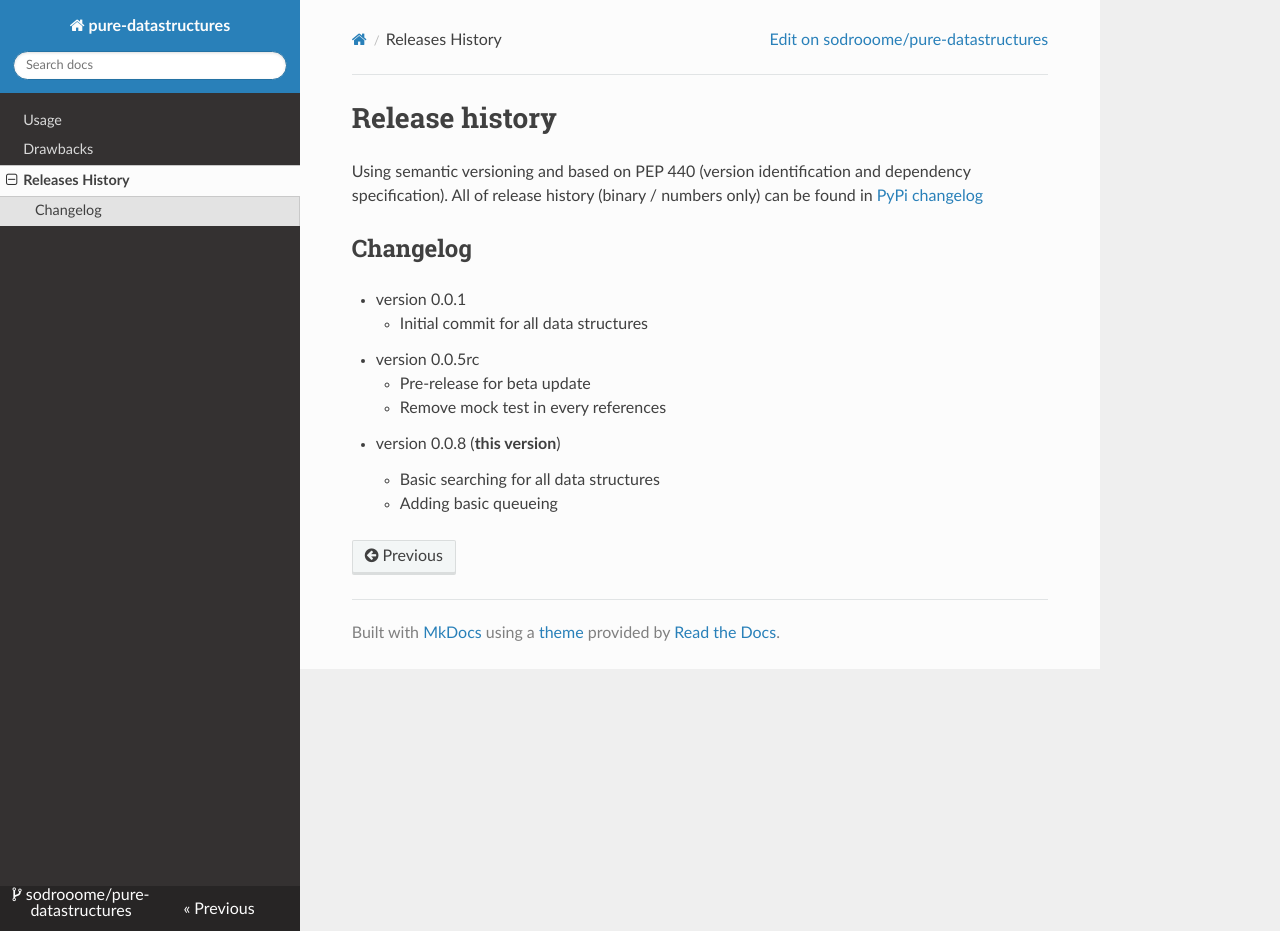
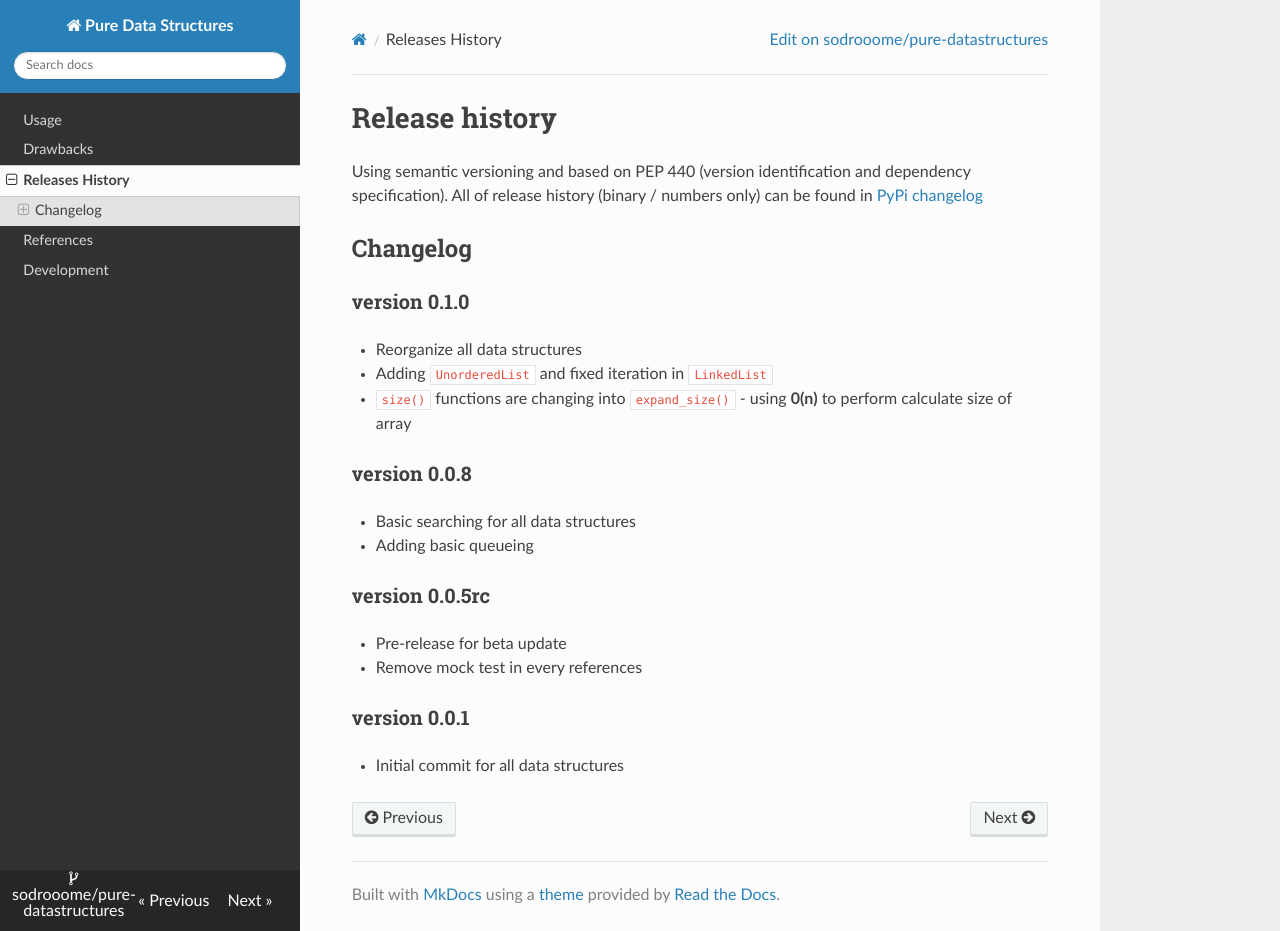
Before and after one commit to sodrooome/pure-datastructures, an MkDocs documentation site: the page built from docs/releases.md, in a window 1280 px wide and 931 px high. Built offline with MkDocs 1.6.1, drawn with Linux system fonts in a browser that asks for light colours; nearby versions of some CDN libraries.

Commit message:
feat more documentation

```diff
--- a/docs/releases.md
+++ b/docs/releases.md
@@ -4,11 +4,18 @@ Using semantic versioning and based on PEP 440 (version identification and depen
 
 ## Changelog
 
-- version 0.0.1
-	- Initial commit for all data structures
-- version 0.0.5rc
-	- Pre-release for beta update
-	- Remove mock test in every references
-- version 0.0.8 (**this version**)
-	- Basic searching for all data structures
-	- Adding basic queueing
+### version 0.1.0
+- Reorganize all data structures
+- Adding `UnorderedList` and fixed iteration in `LinkedList`
+- `size()` functions are changing into `expand_size()` - using **0(n)** to perform calculate size of array
+
+### version 0.0.8
+- Basic searching for all data structures
+- Adding basic queueing
+
+### version 0.0.5rc
+- Pre-release for beta update
+- Remove mock test in every references
+
+### version 0.0.1
+- Initial commit for all data structures
--- a/mkdocs.yml
+++ b/mkdocs.yml
@@ -1,9 +1,15 @@
-site_name: pure-datastructures
+site_name: Pure Data Structures
 theme: readthedocs
 nav:
   - Usage: usage.md
   - Drawbacks : drawbacks.md
   - Releases History : releases.md
+  - References : references.md
+  - Development : development.md
+
+markdown_extensions:
+    - toc:
+        permalink: "#"
 
 repo_name: 'sodrooome/pure-datastructures'
 repo_url: 'https://github.com/sodrooome/pure-datastructures'
```
Also changed, not shown: docs/development.md (added, +18 -0 lines), docs/drawbacks.md (+6 -2 lines), docs/index.md (+3 -1 lines), docs/references.md (added, +26 -0 lines), docs/usage.md (+6 -4 lines), 1 other file.
